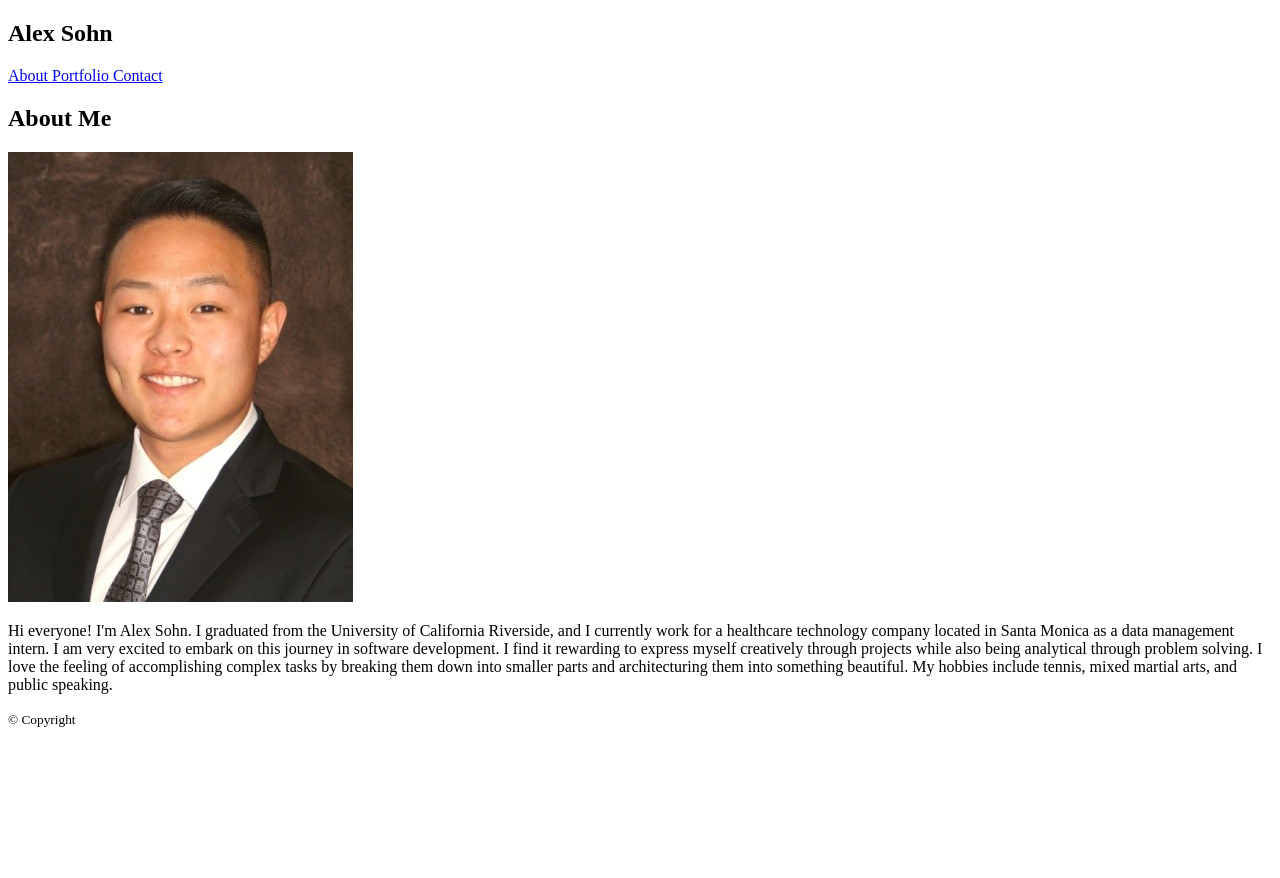
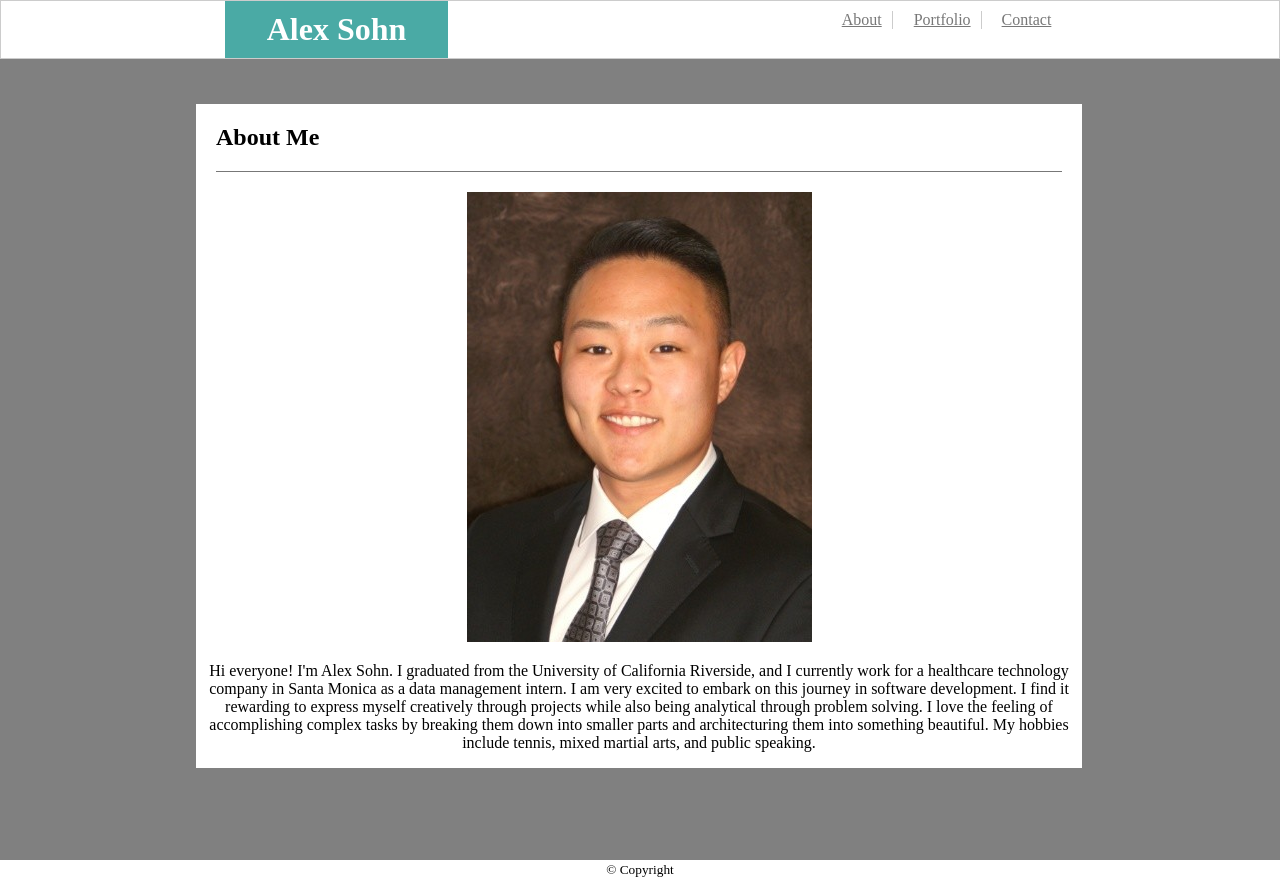
Before and after one commit to alexsohn7/Basic-Portfolio, a plain HTML site: page index.html in a window 1280 px wide. Before the commit the page ends 800 px from the top, so only its background shows below. Drawn offline with Linux system fonts and the light colour scheme; files whose address does not match are found by name.

Commit message:
initial site files

```diff
--- a/assets/css/style.css
+++ b/assets/css/style.css
@@ -0,0 +1,98 @@
+* {
+    box-sizing: border-box;
+    text-align: center;
+  }
+
+  body {
+      margin: auto;
+  }
+
+ h1 {
+     color: white;
+     background: #4aaaa5;
+     padding: 10px;
+     width: 50%;
+     float: right;
+     margin: auto;
+ }
+
+ .main-header {
+    background: #ffffff;
+    border-style: solid;
+    border-width: 1px;
+    border-color: #cccccc;
+    float: left;
+    width: 100%;
+ }
+
+ .name-header {
+     float: left;
+     width: 35%;
+ }
+
+
+ nav {
+     width: 35%;
+     float: right;
+     height: 57px;
+ }
+
+a {
+    color: #777777;
+}
+ .about {
+     float: left;
+     margin: 10px;
+     padding-right: 10px;
+     border-right: solid 1px #cccccc;
+ }
+
+ .portfolio {
+    float: left;
+    margin: 10px;
+    padding-left: 1px;
+    padding-right: 10px;
+    border-right: solid 1px #cccccc;
+ }
+
+ .contact {
+     float: left;
+     margin: 10px;
+
+ }
+
+ .container {
+     float: left;
+     background:gray;
+ }
+
+ .container-content {
+     float: left;
+     margin-top: 45px;
+     margin-bottom: 92px;
+     margin-right: 198px;
+     margin-left: 196px;
+    background:#ffffff;
+ }
+
+ .about-me-container {
+     float: left;
+     width: 100%;
+    padding-left: 20px;
+    padding-right: 20px;
+ }
+
+ .about-me-block {
+     width:100%;
+     float: left;
+     border-bottom: solid 1px #777777;
+ }
+
+ h2 {
+     float: left;
+ }
+
+ .img-paragraph {
+     float: left;
+     padding-top: 20px;
+ }
--- a/index.html
+++ b/index.html
@@ -8,34 +8,50 @@
 
     <body>
 
-        <div class= "heading-and-navigation">
+        <div class= "main-header">
 
-            <section class= "name">
+            <div class= "name-header">
                 <h1> Alex Sohn </h1>
-            </section>
+            </div>
 
             <nav>
+
+                <div class= "about">
                 <a href= "#"> About </a>
-                <a href= "portfolio.html"> Portfolio </a>
-                <a href= "contact.html"> Contact </a>
-            </nav>
-
                 </div>
 
-        <div class= "about-me-block-paragraph-image">
+                <div class= "portfolio">
+                <a href= "portfolio.html"> Portfolio </a>
+                </div>
+
+                <div class= "contact">
+                <a href= "contact.html"> Contact </a>
+                </div>
+
+            </nav>
+        </div>
+
+        <div class= "container">
+            <div class= "container-content">
+                <div class= "about-me-container">
 
                     <div class= "about-me-block">
                         <h2> About Me </h2>
                     </div>
 
+                </div>
+
                 <div class= "img-paragraph">
 
                     <img src= "/Users/alexsohn/Basic-Portfolio/assets/images/0.jpeg" alt= "professional headshot">
-                <p> Hi everyone! I'm Alex Sohn.  I graduated from the University of California Riverside, and I currently work for a healthcare technology company located in Santa Monica as a data management intern.  I am very excited to embark on this journey in software development.  I find it rewarding
+                    <p> Hi everyone! I'm Alex Sohn.  I graduated from the University of California Riverside, and I currently work for a healthcare technology company in Santa Monica as a data management intern.  I am very excited to embark on this journey in software development.  I find it rewarding
                 to express myself creatively through projects while also being analytical through problem solving.  I love the feeling of accomplishing complex tasks by breaking them down into smaller parts and architecturing them into something beautiful.  My hobbies include tennis, mixed martial arts, and public speaking.
                     </p>
 
                 </div>
+            </div>
+        </div>
+
         </div>
 
             <footer>
```
Lines whose indentation alone changed are shown as unchanged.
